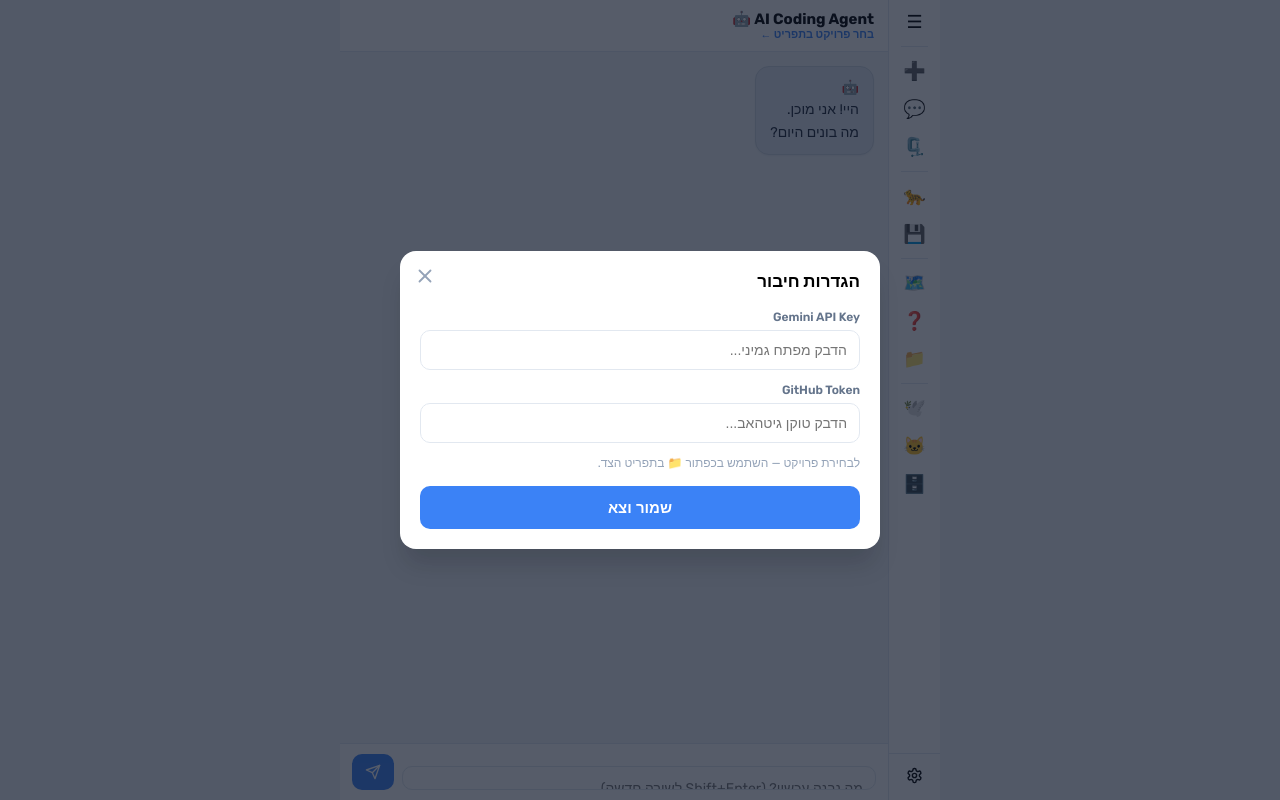
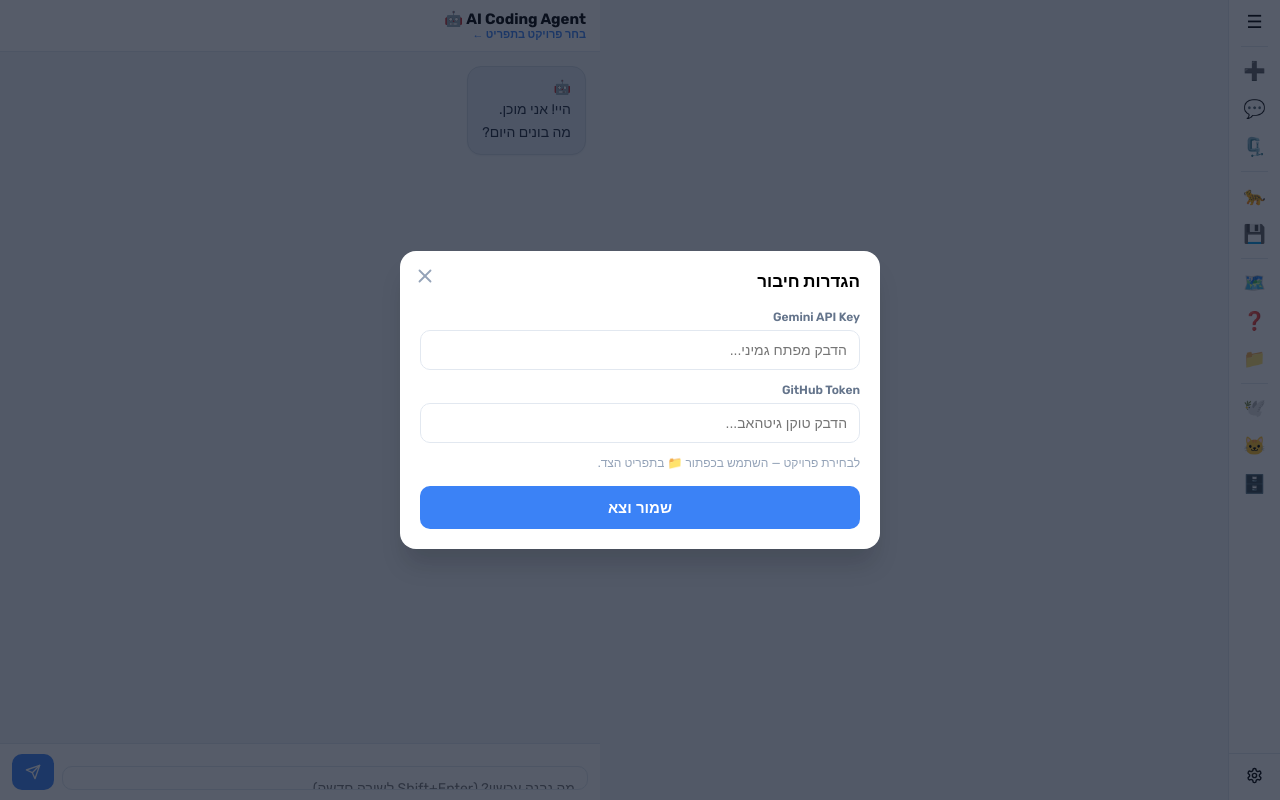
Before and after one commit to ShalevYair/ai-coding-agent, a React (Create React App) app in the folder client/: page / in a window 1280 px wide. Built offline with nearby package versions, Linux system fonts and the light colour scheme.

Commit message:
Modify the main layout in `App.js` to position the `SideMenu` component at the far end of the screen, separate from the chat window. This will likely involve adjusting flexbox properties on the main container to create space between the chat and the side menu.

```diff
--- a/client/src/App.js
+++ b/client/src/App.js
@@ -103,9 +103,14 @@
   // ── Render ─────────────────────────────────────────────────────────────────
   return (
     <div style={{
-      maxWidth: '600px', margin: '0 auto',
-      height: '100dvh', display: 'flex', flexDirection: 'row',
-      background: '#f1f5f9', overflow: 'hidden', direction: 'rtl'
+      width: '100vw', // Full width of the viewport
+      height: '100dvh',
+      display: 'flex',
+      flexDirection: 'row',
+      justifyContent: 'space-between', // Push SideMenu and chat window to opposite ends
+      background: '#f1f5f9',
+      overflow: 'hidden',
+      direction: 'rtl'
     }}>
 
       {/* Right sidebar */}
@@ -138,7 +143,13 @@
       />
 
       {/* Left — chat area */}
-      <div style={{ flex: 1, display: 'flex', flexDirection: 'column', overflow: 'hidden', minWidth: 0 }}>
+      <div style={{
+        width: '600px', // Set a fixed width for the chat window
+        display: 'flex',
+        flexDirection: 'column',
+        overflow: 'hidden',
+        minWidth: 0
+      }}>
 
         {/* Mini header */}
         <div style={{
```
